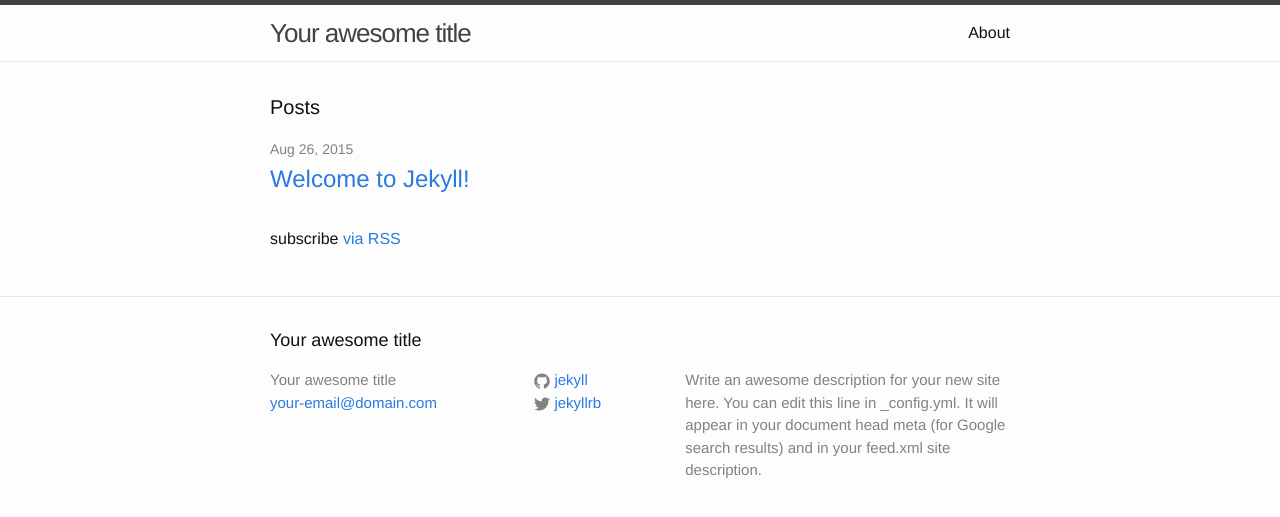
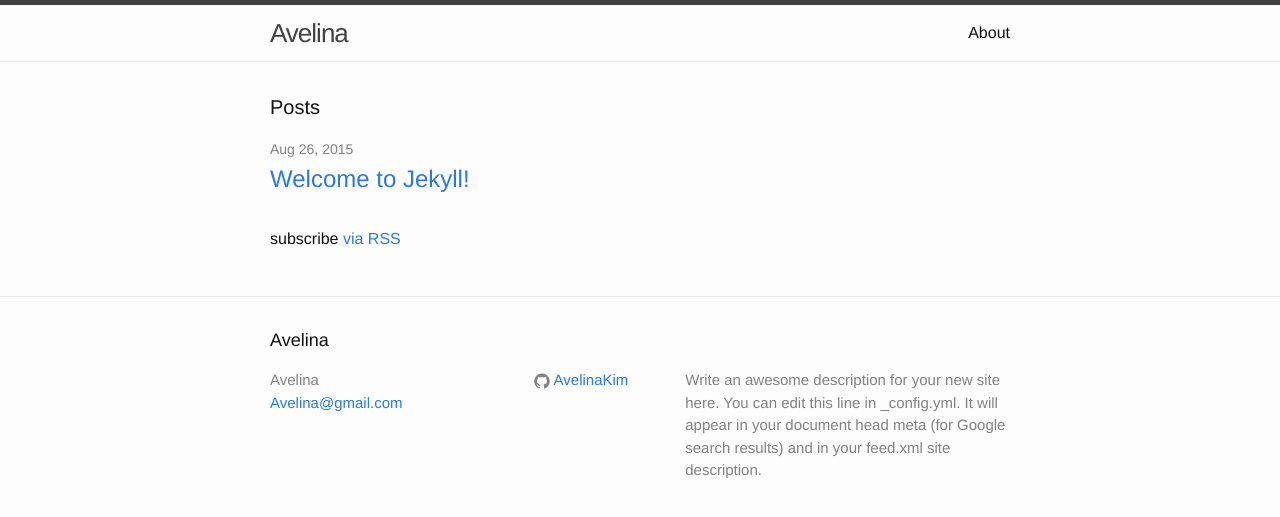
Before and after one commit to avelinakim/avelinakim.github.io, a Jekyll site: the page built from index.html, in a window 1280 px wide. Shown: the top 517 px of the page. Built offline with Jekyll 4.4.1, drawn with Linux system fonts in a browser that asks for light colours.

Commit message:
changed title

```diff
--- a/_config.yml
+++ b/_config.yml
@@ -1,14 +1,13 @@
 # Site settings
-title: Your awesome title
-email: your-email@domain.com
+title: Avelina
+email: Avelina@gmail.com
 description: > # this means to ignore newlines until "baseurl:"
   Write an awesome description for your new site here. You can edit this
   line in _config.yml. It will appear in your document head meta (for
   Google search results) and in your feed.xml site description.
 baseurl: "" # the subpath of your site, e.g. /blog/
 url: "http://yourdomain.com" # the base hostname & protocol for your site
-twitter_username: jekyllrb
-github_username:  jekyll
-
+//twitter_username: jekyllrb
+github_username:  AvelinaKim
 # Build settings
 markdown: kramdown
```
